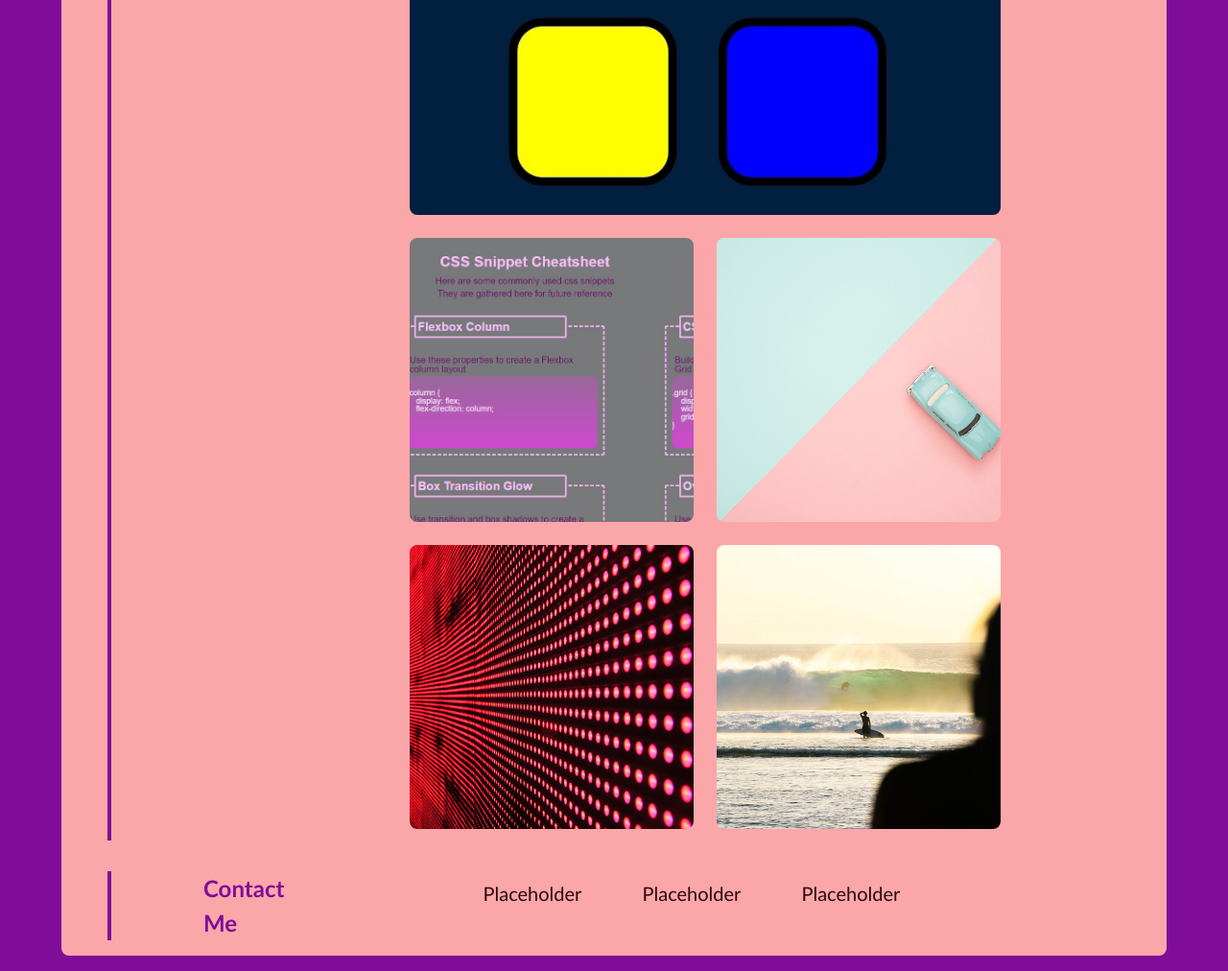
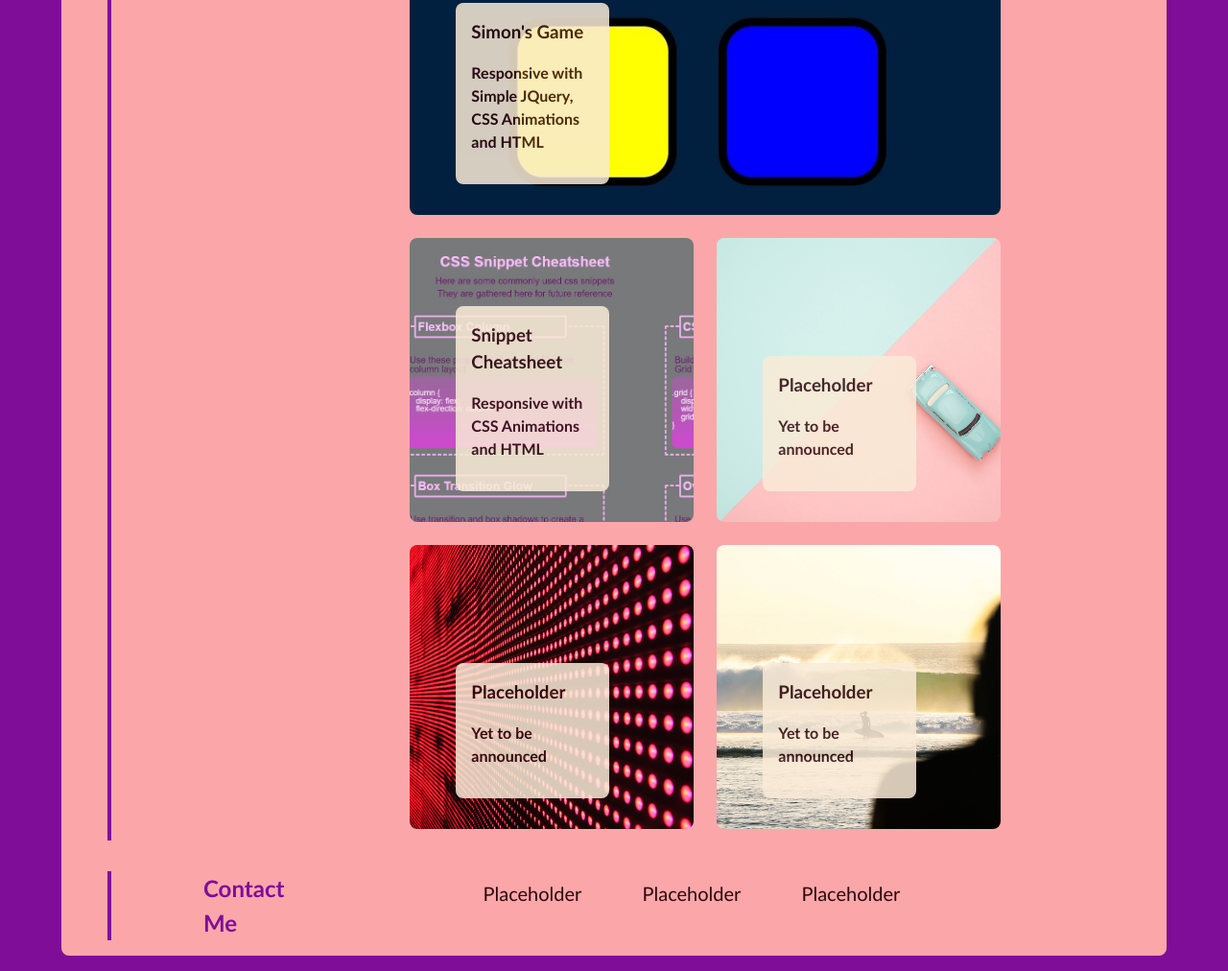
Before and after one commit to kevinstaresdarbon/KS-D_Profile, a plain HTML site: page index.html in a window 1280 px wide. Shown: the part 857-1869 px from the top of the page at 96% size. Drawn offline with Linux system fonts and the light colour scheme.

Commit message:
modifies the html and css to include a floating title box on each image card

```diff
--- a/assets/css/style.css
+++ b/assets/css/style.css
@@ -37,7 +37,7 @@ a{
   color:var(--theme1)
 }
 
-a:hover{
+header a:hover{
   color:var(--theme3)
 }
 
@@ -176,26 +176,52 @@ img{
 #main-card{
   grid-area: main-card;
   margin: 0.75rem;
+  position: relative;
 }
 
 #sub-card1{
   grid-area: sub-card1;
   margin: 0.75rem;
+  position: relative;
 }
 
 #sub-card2{
   grid-area: sub-card2;
   margin: 0.75rem;
+  position: relative;
 }
 
 #sub-card3{
   grid-area: sub-card3;
   margin: 0.75rem;
+  position: relative;
 }
 
 #sub-card4{
   grid-area: sub-card4;
   margin: 0.75rem;
+  position: relative;
+}
+
+#main-card, #sub-card1, #sub-card2, #sub-card3, #sub-card4{
+  transition: all 0.4s ease-in-out;
+  border-radius: var(--theme-radius);
+}
+
+.title-overlay{
+  position: absolute;
+  bottom: 2rem;
+  left: 3rem;
+  height: auto;
+  width: 160px;
+  padding: 1rem;
+  border-radius: var(--theme-radius);
+  opacity: 0.85;
+  background-color: antiquewhite;
+}
+
+.title-overlay h4{
+  padding: 1rem 0;
 }
 
 .sub-image-style{
@@ -205,10 +231,9 @@ img{
   background-repeat: no-repeat;
   width: 100%;
   height: 100%;
-  transition: all 0.6s ease-in-out;
 }
 
-.sub-image-style:hover{
+#main-card:hover, #sub-card1:hover, #sub-card2:hover, #sub-card3:hover, #sub-card4:hover{
   box-shadow:
   inset 0px 0px 12px rgb(90, 13, 54),
         0px 0px 23px rgb(110, 13, 65);
--- a/index.html
+++ b/index.html
@@ -24,7 +24,7 @@
 
   <!-- hero banner -->
   <div class="backdrop">
-    <img src="./assets/images/ksd-profile-image.jpg" class="profile-image"/>
+    <img src="./assets/images/ksd-profile-image.jpg" class="profile-image" />
     <section class="hero-banner">
       <div>
         <h2>Web Developer for Hire</h2>
@@ -59,26 +59,46 @@
             <div id="main-card">
               <a href="https://kevinstaresdarbon.github.io/SimonGame/" target="_blank">
                 <img src="./assets/images/simon-game.jpg" class="sub-image-style" />
+                <div class="title-overlay">
+                  <h3>Simon's Game</h3>
+                  <h4>Responsive with Simple JQuery, CSS Animations and HTML</h4>
+                </div>
               </a>
             </div>
             <div id="sub-card1">
               <a href="https://kevinstaresdarbon.github.io/snippet_cheatsheet/" target="_blank">
                 <img src="./assets/images/css-snippets.jpg" class="sub-image-style" />
+                <div class="title-overlay">
+                  <h3>Snippet Cheatsheet</h3>
+                  <h4>Responsive with CSS Animations and HTML</h4>
+                </div>
               </a>
             </div>
             <div id="sub-card2">
               <a href="#">
                 <img src="./assets/images/02-portfolio-3.jpg" class="sub-image-style" />
+                <div class="title-overlay">
+                  <h3>Placeholder</h3>
+                  <h4>Yet to be announced</h4>
+                </div>
               </a>
             </div>
             <div id="sub-card3">
               <a href="#">
                 <img src="./assets/images/02-portfolio-1.jpg" class="sub-image-style" />
+                <div class="title-overlay">
+                  <h3>Placeholder</h3>
+                  <h4>Yet to be announced</h4>
+                </div>
               </a>
             </div>
             <div id="sub-card4">
               <a href="#">
                 <img src="./assets/images/02-portfolio-4.jpg" class="sub-image-style" />
+                <div class="title-overlay">
+                  <h3>Placeholder</h3>
+                  <h4>Yet to be announced</h4>
+                </div>
               </a>
             </div>
           </div>
```
